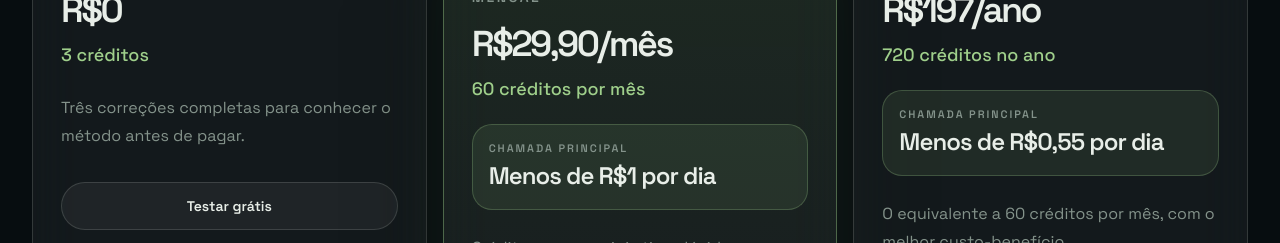
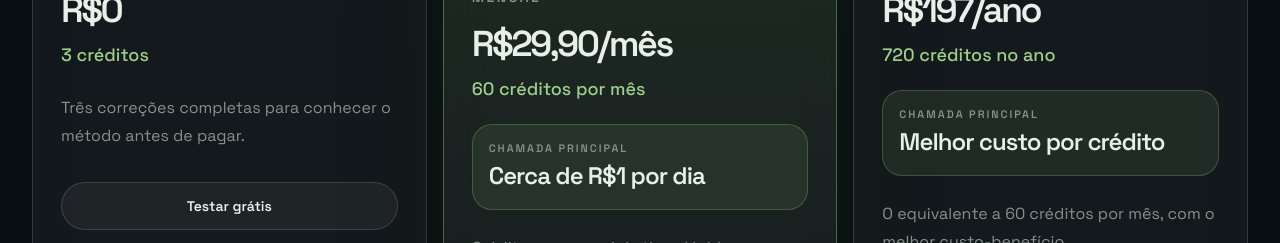
Before and after one commit to HigorBusy/Aprova-AI, a Next.js app: page / in a window 1280 px wide. Shown: the part 3400-3643 px from the top of the page. Built offline with nearby package versions, Linux system fonts and the light colour scheme; no server answers.

Commit message:
clarify checkout value claims

```diff
--- a/components/landing-page.tsx
+++ b/components/landing-page.tsx
@@ -75,7 +75,7 @@ const plans: Plan[] = [
     detail: "60 créditos por mês",
     hook: "Créditos para corrigir, tirar dúvidas e analisar seus erros durante o mês.",
     featured: true,
-    daily: "Menos de R$1 por dia",
+    daily: "Cerca de R$1 por dia",
     cta: "Garantir mensal",
     checkoutUrl: "https://pay.cakto.com.br/d7tstmz_1049372"
   },
@@ -84,7 +84,7 @@ const plans: Plan[] = [
     price: "R$197/ano",
     detail: "720 créditos no ano",
     hook: "O equivalente a 60 créditos por mês, com o melhor custo-benefício.",
-    daily: "Menos de R$0,55 por dia",
+    daily: "Melhor custo por crédito",
     cta: "Garantir anual",
     checkoutUrl: "https://pay.cakto.com.br/deea3ts"
   }
```
